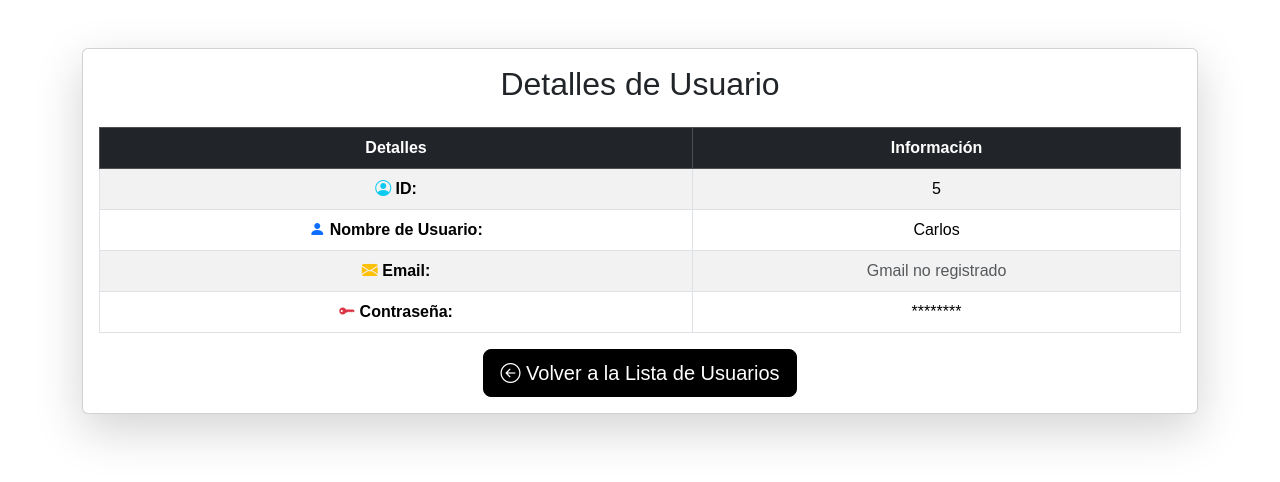
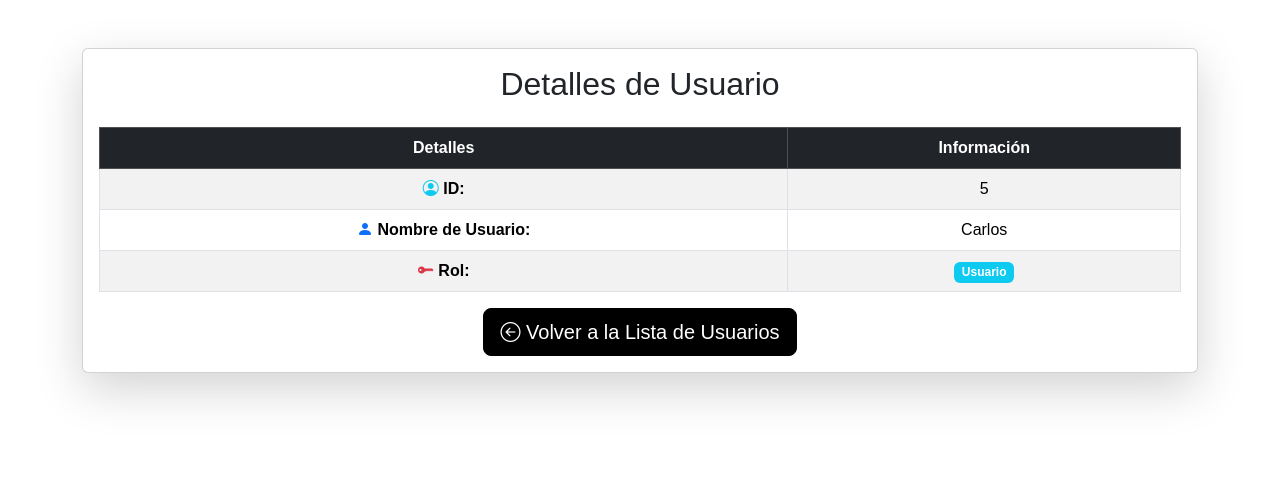
Before and after one commit to Lhyn27/TDDS, a Django app: page /detalle_usuario/5/ in a window 1280 px wide. Shown: the part 63-545 px from the top of the page. Run offline with Django 5.2, Linux system fonts and the light colour scheme; a user stored in the database is signed in; data comes from the database, SQL or seed files in the repository; both versions use the stored data as it was after the commit.

Commit message:
Generación de recibo en PDF

```diff
--- a/eventos/templates/eventos/base.html
+++ b/eventos/templates/eventos/base.html
@@ -11,6 +11,7 @@
     <title>TodoAricaEventos | Tu Portal de Eventos</title>
 </head>
 <body>
+    {% if not pdf %}
     <nav class="navbar navbar-expand-lg navbar-dark bg-primary sticky-top">
         <div class="container">
             <a class="navbar-brand fw-bold" href="{% url 'eventHome' %}">
@@ -81,6 +82,7 @@
             </div>
         </div>
     </nav>
+    {% endif %}
     <main>
         {% block content %}
         {% endblock content %}
--- a/eventos/templates/eventos/detalle_usuario.html
+++ b/eventos/templates/eventos/detalle_usuario.html
@@ -30,21 +30,19 @@
                     </tr>
                     <tr>
                         <td class="text-center">
-                            <strong><i class="bi bi-envelope-fill text-warning"></i> Email:</strong>
+                            <strong><i class="bi bi-key-fill text-danger"></i> Rol:</strong>
                         </td>
                         <td class="text-center">
-                            {% if User.email %}
-                                {{ User.email }}
+                            {% if User.groups.all %}
+                                {% for group in User.groups.all %}
+                                    <span class="badge bg-info">{{ group.name }}</span>
+                                {% endfor %}
+                            {% elif User.is_superuser %}
+                                <span class="badge bg-success">Admin</span>
                             {% else %}
-                                <span class="text-muted">Gmail no registrado</span>
+                                <span class="text-muted">No asignado a ningún Rol</span>
                             {% endif %}
                         </td>
-                    </tr>
-                    <tr>
-                        <td class="text-center">
-                            <strong><i class="bi bi-key-fill text-danger"></i> Contraseña:</strong>
-                        </td>
-                        <td class="text-center">********</td>
                     </tr>
                 </tbody>
             </table>
--- a/eventos/templates/eventos/event_list.html
+++ b/eventos/templates/eventos/event_list.html
@@ -49,7 +49,11 @@
                                 </ul>
                                 <strong>Entradas disponibles:</strong> {{ event.available_tickets }}
                             </p>
+                            {% if event.available_tickets %}
                             <a href="{% url 'buy_ticket' event.id %}" class="btn btn-primary">Comprar entrada</a>
+                            {% else %}
+                            <button class="btn btn-secondary" disabled>Entradas Agotadas</button>
+                            {% endif %}
                             {% for group in request.user.groups.all %}
                                 {% if group.name == "Organizador de Eventos" %}
                                     <a href="{% url 'updateEvent' event.id %}" class="btn btn-warning">Editar evento</a>
--- a/eventos/templates/eventos/home.html
+++ b/eventos/templates/eventos/home.html
@@ -27,8 +27,10 @@
                     <p>Fecha: {{ event.date|date:"d/m/Y" }}</p>
                     <p>Hora: {{ event.time|time:"h:i A" }}</p>
                     <p>Ubicacion: {{ event.address }}</p>
-                    {% if request.user.is_authenticated %}
+                    {% if request.user.is_authenticated and event.available_tickets %}
                     <a href="{% url 'buy_ticket' event.id %}" class="btn btn-primary">Comprar entrada</a>
+                    {% elif not event.available_tickets %}
+                    <button class="btn btn-secondary" disabled>Entradas Agotadas</button>
                     {% endif %}
                 </div>
             </div>
--- a/eventos/views.py
+++ b/eventos/views.py
@@ -12,6 +12,9 @@ from .models import Event, Category, Cart, CartItem, Order, OrderItem
 from django.utils.decorators import method_decorator
 from django.contrib.auth.decorators import login_required
 from django.contrib.auth.models import User
+from django.http import HttpResponse
+from django.template.loader import render_to_string
+from weasyprint import HTML
 
 # Create your views here.
 class EventListView(ListView):
@@ -74,6 +77,7 @@ class Anadir_Entradas_Carrito(CreateView):
         event = get_object_or_404(Event, pk=self.kwargs['pk'])
         cart, _ = Cart.objects.get_or_create(user=self.request.user)
 
+        # Agregar o actualizar el item en el carrito
         cart_item, created = CartItem.objects.get_or_create(
             cart=cart,
             event=event,
@@ -168,10 +172,36 @@ class CheckoutView(View):
 
 @method_decorator(login_required, name='dispatch')
 class OrderSuccessView(View):
-    def get(self, request, order_id):
+    def get(self, request, order_id, *args, **kwargs):
+        # Verificar si se requiere generar un PDF
+        if 'pdf' in request.GET:
+            return self.generar_pdf(order_id)
+
         order = Order.objects.get(id=order_id, user=request.user)
         orderItem = OrderItem.objects.get(id=order_id)
+
         return render(request, 'eventos/order_success.html', {'order': order, 'orderItem': orderItem})
+
+    def generar_pdf(self, order_id):
+        # Obtener los datos del modelo
+        order = get_object_or_404(Order, id=order_id)
+        order_item = get_object_or_404(OrderItem, order=order)
+        context = {
+            'order': order,
+            'orderItem': order_item,
+            'pdf': True,  # Indicamos que estamos generando un PDF
+        }
+
+        # Renderizar el HTML con la plantilla para el PDF (usa la plantilla existente)
+        html_string = render_to_string('eventos/order_success.html', context)
+
+        # Crear la respuesta HTTP con tipo de contenido PDF
+        response = HttpResponse(content_type='application/pdf')
+        response['Content-Disposition'] = 'inline; filename="order.pdf"'
+
+        # Convertir el HTML a PDF usando WeasyPrint
+        HTML(string=html_string).write_pdf(response)
+        return response
 
 @method_decorator(login_required, name='dispatch')
 class PurchaseHistoryView(View):
```
Also changed, not shown: eventos/templates/eventos/eliminar_usuario.html (+4 -4 lines), eventos/templates/eventos/order_success.html (+8 -1 lines), registration/forms.py (+3 -5 lines), db.sqlite3, eventos/static/eventos/css/styles.css (line endings or trailing spaces), 2 other files.
